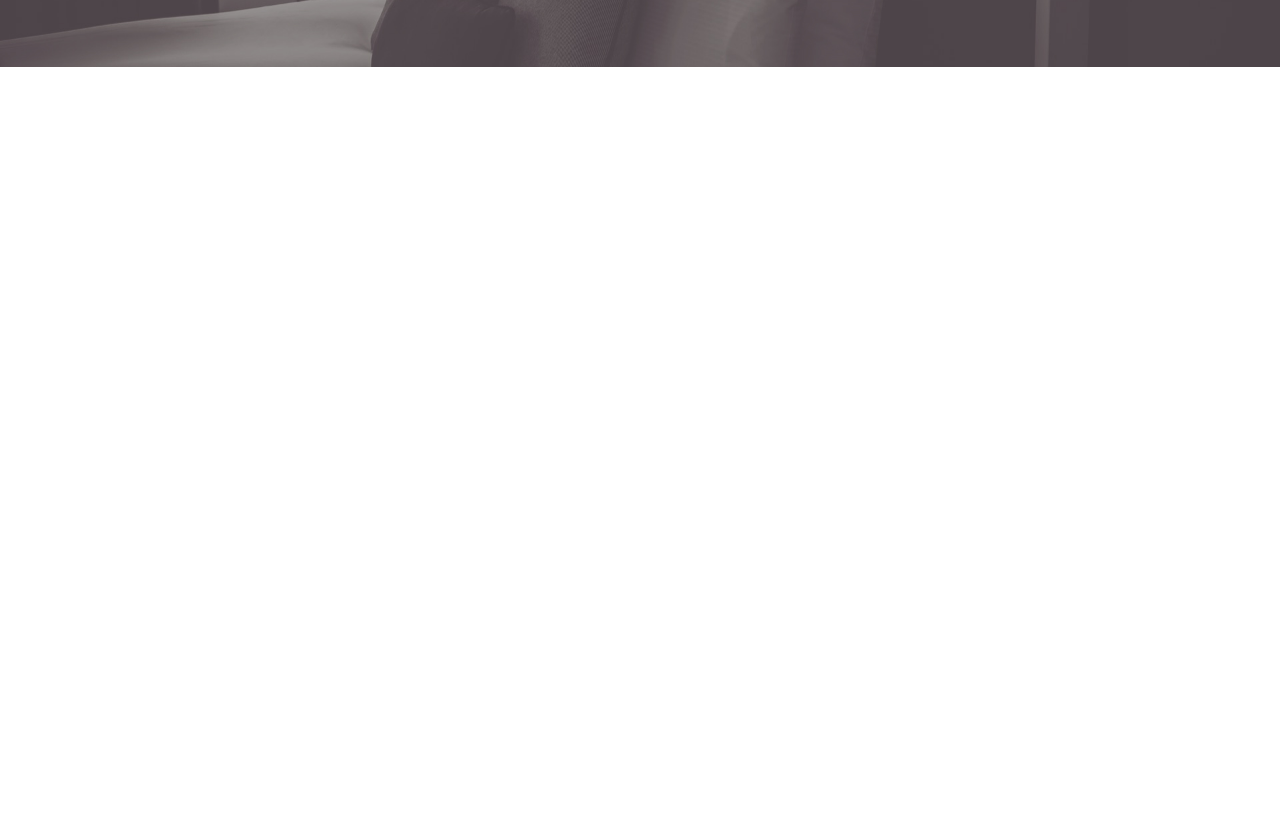
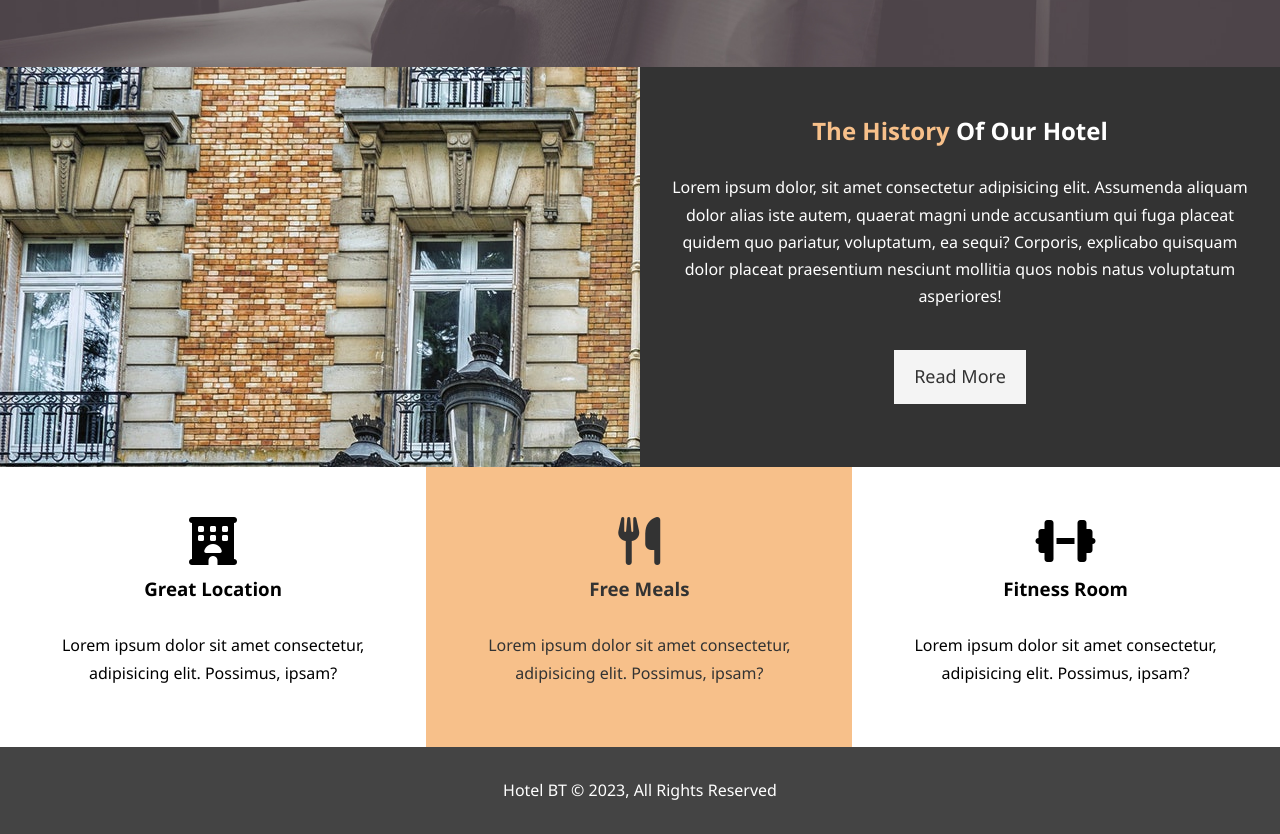
Before and after one commit to shauncraigdev/html-hotel-website, a plain HTML site: page index.html in a window 1280 px wide. Shown: the part 600-1434 px from the top of the page. Before the commit the page ends 800 px from the top, so only its background shows below. Drawn offline with Linux system fonts and the light colour scheme.

Commit message:
updated index.html and style.css

```diff
--- a/css/style.css
+++ b/css/style.css
@@ -55,6 +55,25 @@ p {
 
 .btn:hover {
   background: #f7c08a;
+}
+
+.bg-dark {
+  background: #333;
+  color: #fff;
+}
+
+.btn-light {
+  background: #f4f4f4;
+  color: #333;
+}
+
+.bg-primary {
+  background: #f7c08a;
+  color: #333;
+}
+
+.clr {
+  clear: both;
 }
 
 /* Navbar */
@@ -115,3 +134,48 @@ p {
   padding-bottom: 20px;
   line-height: 1.5em;
 }
+
+/* Home Info */
+#home-info {
+  height: 400px;
+}
+
+#home-info .info-img {
+  float: left;
+  width: 50%;
+  background: url("../img/photo-1.jpg");
+  min-height: 100%;
+}
+
+#home-info .info-content {
+  float: right;
+  width: 50%;
+  height: 100%;
+  text-align: center;
+  padding: 50px 30px;
+  overflow: hidden;
+}
+
+#home-info .info-content p {
+  padding-bottom: 30px;
+}
+
+/* Features */
+.box {
+  float: left;
+  width: 33.3%;
+  padding: 50px;
+  text-align: center;
+}
+
+.box i {
+  margin-bottom: 10px;
+}
+
+/* Footer */
+#main-footer {
+  text-align: center;
+  background: #444;
+  color: #fff;
+  padding: 20px;
+}
--- a/index.html
+++ b/index.html
@@ -7,6 +7,7 @@
   <meta name="viewport" content="width=device-width, initial-scale=1.0">
   <meta name="description" content="Welcome to the most extraaordinary hotel in Boston Massachusetts">
   <meta name="keywords" content="hotel, boston hotel">
+  <script src="https://kit.fontawesome.com/25e2b2357a.js" crossorigin="anonymous"></script>
   <link rel="stylesheet" href="css/style.css">
   <title>Hotel BT | Welcome</title>
 </head>
@@ -37,9 +38,44 @@
     </div>
   </header>
 
-  <section id="home-info">
+  <section id="home-info" class="bg-dark">
+    <div class="info-img">
 
+    </div>
+    <div class="info-content">
+      <h2><span class="text-primary">The History</span> Of Our Hotel</h2>
+      <p>Lorem ipsum dolor, sit amet consectetur adipisicing elit. Assumenda aliquam dolor alias iste autem, quaerat
+        magni unde accusantium qui fuga placeat quidem quo pariatur, voluptatum, ea sequi? Corporis, explicabo quisquam
+        dolor placeat praesentium nesciunt mollitia quos nobis natus voluptatum asperiores!
+      </p>
+      <a href="about.html" class="btn btn-light">Read More</a>
+    </div>
   </section>
+
+  <section id="features">
+    <div class="box bg-light">
+      <i class="fa-solid fa-hotel fa-3x"></i>
+      <h3>Great Location</h3>
+      <p>Lorem ipsum dolor sit amet consectetur, adipisicing elit. Possimus, ipsam?</p>
+    </div>
+    <div class="box bg-primary">
+      <i class="fa-solid fa-utensils fa-3x"></i>
+      <h3>Free Meals</h3>
+      <p>Lorem ipsum dolor sit amet consectetur, adipisicing elit. Possimus, ipsam?</p>
+    </div>
+    <div class="box bg-light">
+      <i class="fa-solid fa-dumbbell fa-3x"></i>
+      <h3>Fitness Room</h3>
+      <p>Lorem ipsum dolor sit amet consectetur, adipisicing elit. Possimus, ipsam?</p>
+    </div>
+  </section>
+
+  <div class="clr"></div>
+
+  <footer id="main-footer">
+    <p>Hotel BT &copy; 2023, All Rights Reserved</p>
+  </footer>
+
 </body>
 
 </html>
```
Also changed, not shown: 1 other file.
